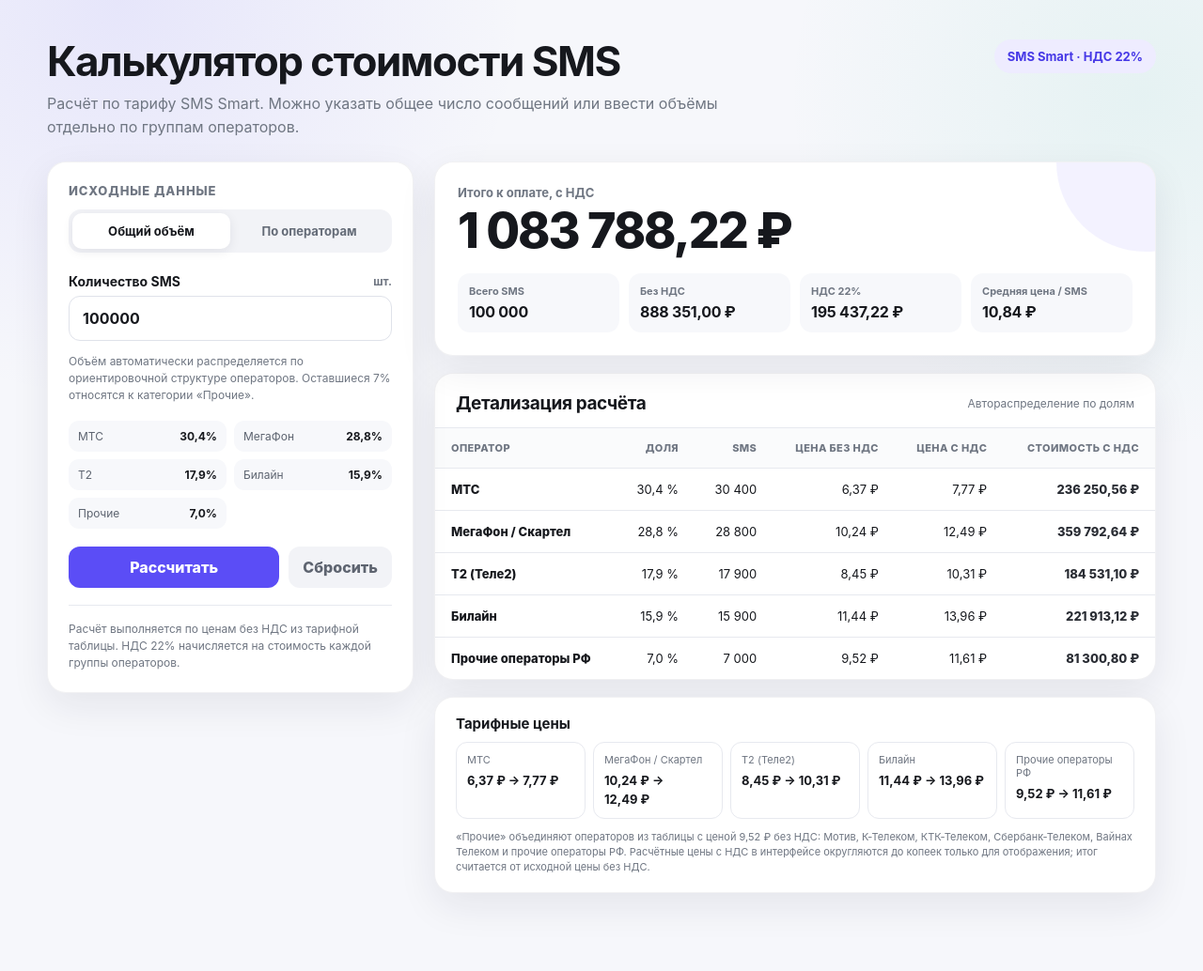
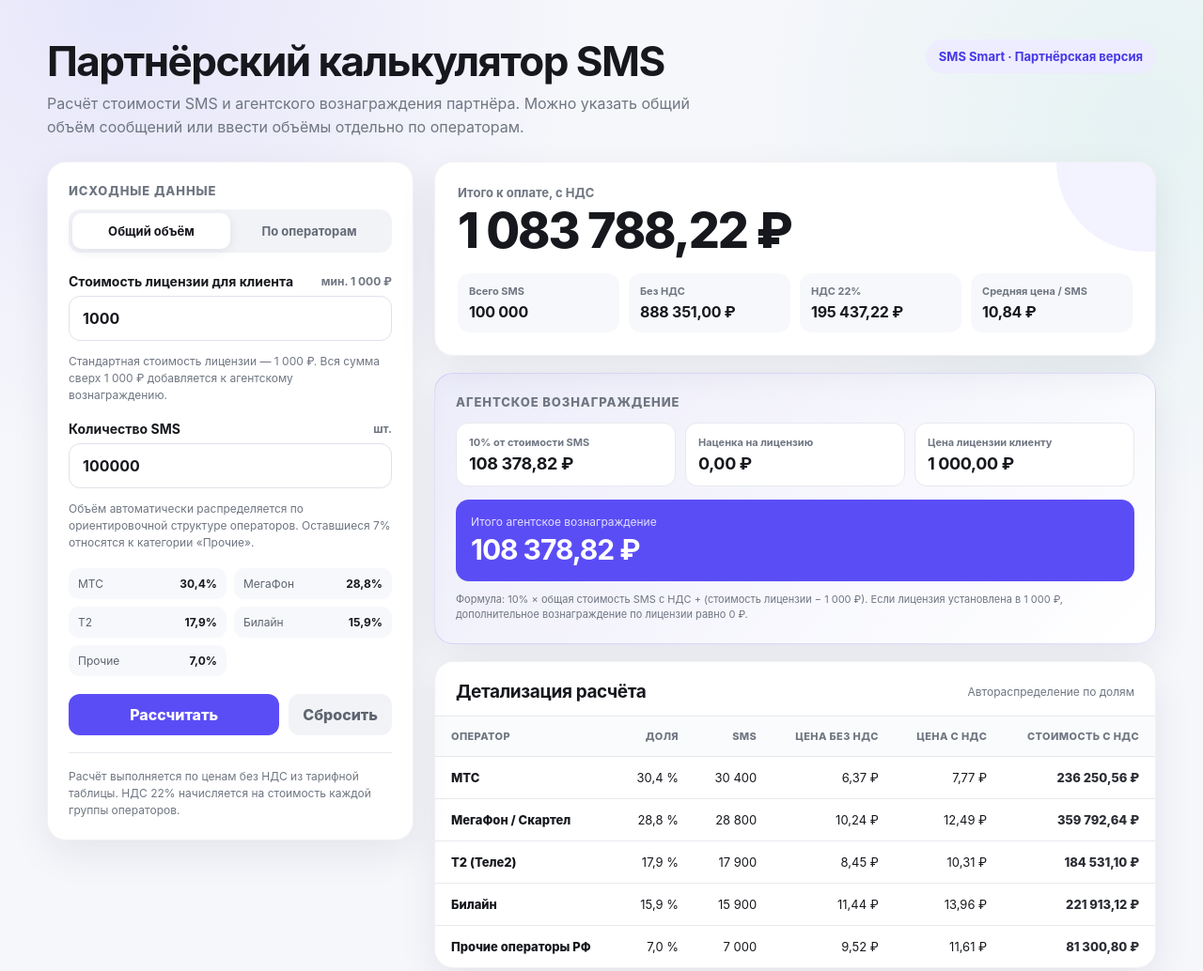
Before and after one commit to Xchestikov/SMS-Smart, a plain HTML site: page index.html in a window 1280 px wide. Shown: the top 1034 px of the page at 94% size. Drawn offline with Linux system fonts and the light colour scheme.

Commit message:
Update index.html

```diff
--- a/index.html
+++ b/index.html
@@ -3,7 +3,7 @@
 <head>
   <meta charset="UTF-8" />
   <meta name="viewport" content="width=device-width, initial-scale=1.0" />
-  <title>Калькулятор стоимости SMS — SMS Smart</title>
+  <title>Партнёрский калькулятор SMS — SMS Smart</title>
   <style>
     :root {
       --bg: #f6f7fb;
@@ -406,11 +406,68 @@
       margin-top: 12px;
     }
 
+
+    .partner-card {
+      padding: 22px;
+      border: 1px solid rgba(91, 77, 246, 0.16);
+      background: linear-gradient(135deg, rgba(91,77,246,0.06), rgba(255,255,255,1));
+    }
+
+    .partner-grid {
+      display: grid;
+      grid-template-columns: repeat(3, minmax(0, 1fr));
+      gap: 10px;
+      margin-top: 14px;
+    }
+
+    .partner-metric {
+      border-radius: 13px;
+      background: #fff;
+      border: 1px solid var(--line);
+      padding: 13px;
+    }
+
+    .partner-metric span {
+      display:block;
+      color: var(--muted);
+      font-size: 11px;
+      font-weight: 700;
+      margin-bottom: 5px;
+    }
+
+    .partner-metric strong {
+      display:block;
+      font-size: 18px;
+      letter-spacing: -0.02em;
+    }
+
+    .partner-total {
+      margin-top: 14px;
+      border-radius: 14px;
+      padding: 16px;
+      background: var(--accent);
+      color: #fff;
+    }
+
+    .partner-total span {
+      display:block;
+      font-size: 12px;
+      opacity: .82;
+      margin-bottom: 4px;
+    }
+
+    .partner-total strong {
+      display:block;
+      font-size: 30px;
+      letter-spacing: -0.035em;
+    }
+
     @media (max-width: 900px) {
       .layout { grid-template-columns: 1fr; }
       .control-card { position: static; }
       .summary-grid { grid-template-columns: 1fr 1fr; }
       .price-list { grid-template-columns: 1fr 1fr; }
+      .partner-grid { grid-template-columns: 1fr; }
     }
 
     @media (max-width: 560px) {
@@ -427,13 +484,12 @@
   <main class="page">
     <header class="hero">
       <div>
-        <h1>Калькулятор стоимости SMS</h1>
+        <h1>Партнёрский калькулятор SMS</h1>
         <p class="subtitle">
-          Расчёт по тарифу SMS Smart. Можно указать общее число сообщений
-          или ввести объёмы отдельно по группам операторов.
+          Расчёт стоимости SMS и агентского вознаграждения партнёра. Можно указать общий объём сообщений или ввести объёмы отдельно по операторам.
         </p>
       </div>
-      <div class="tariff-badge">SMS Smart · НДС 22%</div>
+      <div class="tariff-badge">SMS Smart · Партнёрская версия</div>
     </header>
 
     <section class="layout">
@@ -444,6 +500,15 @@
           <button class="tab active" id="tab-total" type="button">Общий объём</button>
           <button class="tab" id="tab-manual" type="button">По операторам</button>
         </div>
+
+        <div class="field">
+          <label for="licensePrice">
+            <span>Стоимость лицензии для клиента</span>
+            <span>мин. 1 000 ₽</span>
+          </label>
+          <input id="licensePrice" type="number" min="1000" step="100" value="1000" inputmode="numeric" />
+        </div>
+        <p class="hint">Стандартная стоимость лицензии — 1 000 ₽. Вся сумма сверх 1 000 ₽ добавляется к агентскому вознаграждению.</p>
 
         <div class="total-fields" id="total-fields">
           <div class="field">
@@ -525,6 +590,29 @@
               <strong id="metricAvg">—</strong>
             </div>
           </div>
+        </section>
+
+        <section class="card partner-card">
+          <p class="section-title">Агентское вознаграждение</p>
+          <div class="partner-grid">
+            <div class="partner-metric">
+              <span>10% от стоимости SMS</span>
+              <strong id="rewardSms">—</strong>
+            </div>
+            <div class="partner-metric">
+              <span>Наценка на лицензию</span>
+              <strong id="rewardLicense">—</strong>
+            </div>
+            <div class="partner-metric">
+              <span>Цена лицензии клиенту</span>
+              <strong id="licenseShown">—</strong>
+            </div>
+          </div>
+          <div class="partner-total">
+            <span>Итого агентское вознаграждение</span>
+            <strong id="rewardTotal">—</strong>
+          </div>
+          <div class="footnote">Формула: 10% × общая стоимость SMS с НДС + (стоимость лицензии − 1 000 ₽). Если лицензия установлена в 1 000 ₽, дополнительное вознаграждение по лицензии равно 0 ₽.</div>
         </section>
 
         <section class="card table-card">
@@ -648,11 +736,22 @@
       const totalVat = totalGross - totalNet;
       const avgGross = totalSms > 0 ? totalGross / totalSms : 0;
 
+      const licenseInput = document.getElementById("licensePrice");
+      let licensePrice = Number(licenseInput.value);
+      if (!Number.isFinite(licensePrice) || licensePrice < 1000) licensePrice = 1000;
+      const rewardSms = totalGross * 0.10;
+      const rewardLicense = Math.max(0, licensePrice - 1000);
+      const rewardTotal = rewardSms + rewardLicense;
+
       document.getElementById("grandTotal").textContent = money.format(totalGross);
       document.getElementById("metricSms").textContent = integer.format(totalSms);
       document.getElementById("metricNet").textContent = money.format(totalNet);
       document.getElementById("metricVat").textContent = money.format(totalVat);
       document.getElementById("metricAvg").textContent = totalSms > 0 ? money.format(avgGross) : money.format(0);
+      document.getElementById("rewardSms").textContent = money.format(rewardSms);
+      document.getElementById("rewardLicense").textContent = money.format(rewardLicense);
+      document.getElementById("licenseShown").textContent = money.format(licensePrice);
+      document.getElementById("rewardTotal").textContent = money.format(rewardTotal);
 
       document.getElementById("modeLabel").textContent =
         mode === "total" ? "Автораспределение по долям" : "Ручной ввод по операторам";
@@ -690,6 +789,7 @@
     }
 
     function reset() {
+      document.getElementById("licensePrice").value = 1000;
       if (mode === "total") {
         document.getElementById("totalSms").value = 100000;
       } else {
@@ -717,7 +817,11 @@
     document.querySelectorAll('input[type="number"]').forEach(input => {
       input.addEventListener("input", calculate);
       input.addEventListener("blur", () => {
-        if (Number(input.value) < 0 || !Number.isFinite(Number(input.value))) input.value = 0;
+        if (input.id === "licensePrice") {
+          if (!Number.isFinite(Number(input.value)) || Number(input.value) < 1000) input.value = 1000;
+        } else if (Number(input.value) < 0 || !Number.isFinite(Number(input.value))) {
+          input.value = 0;
+        }
         calculate();
       });
     });
```
